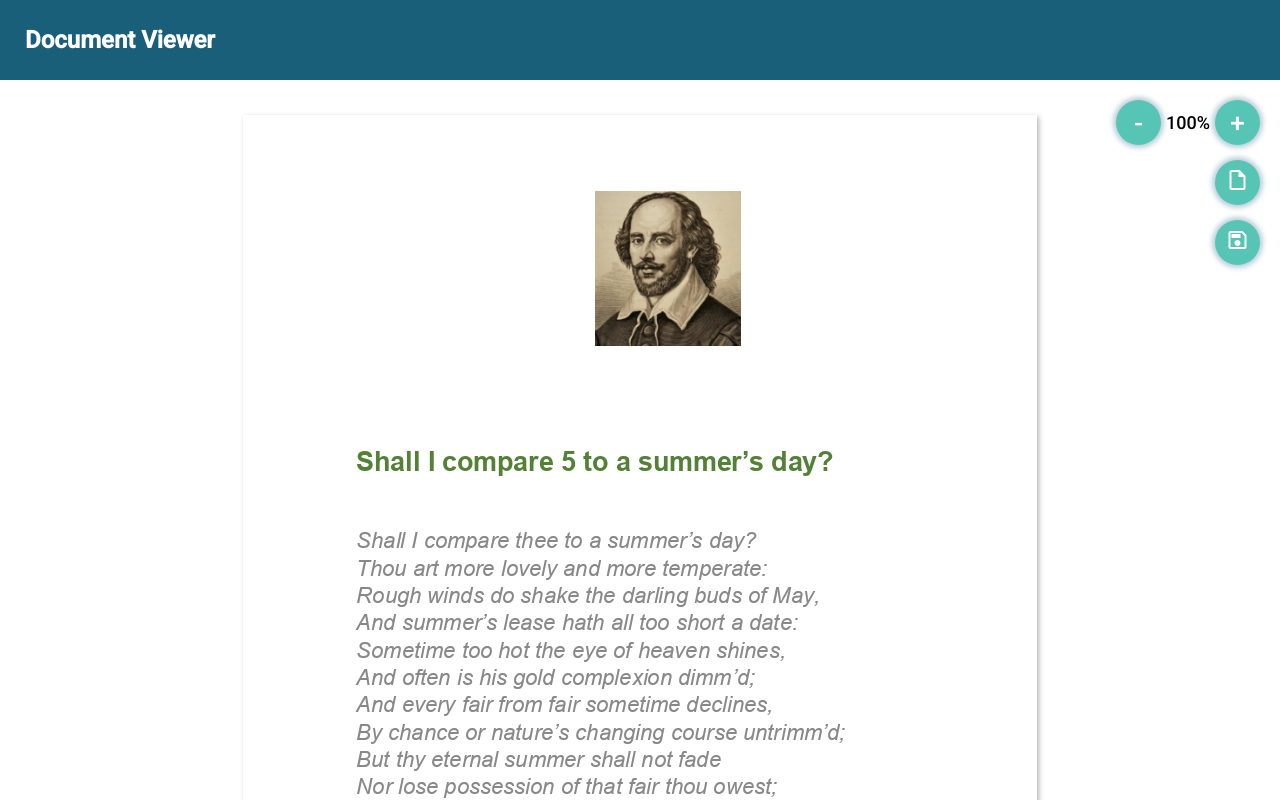
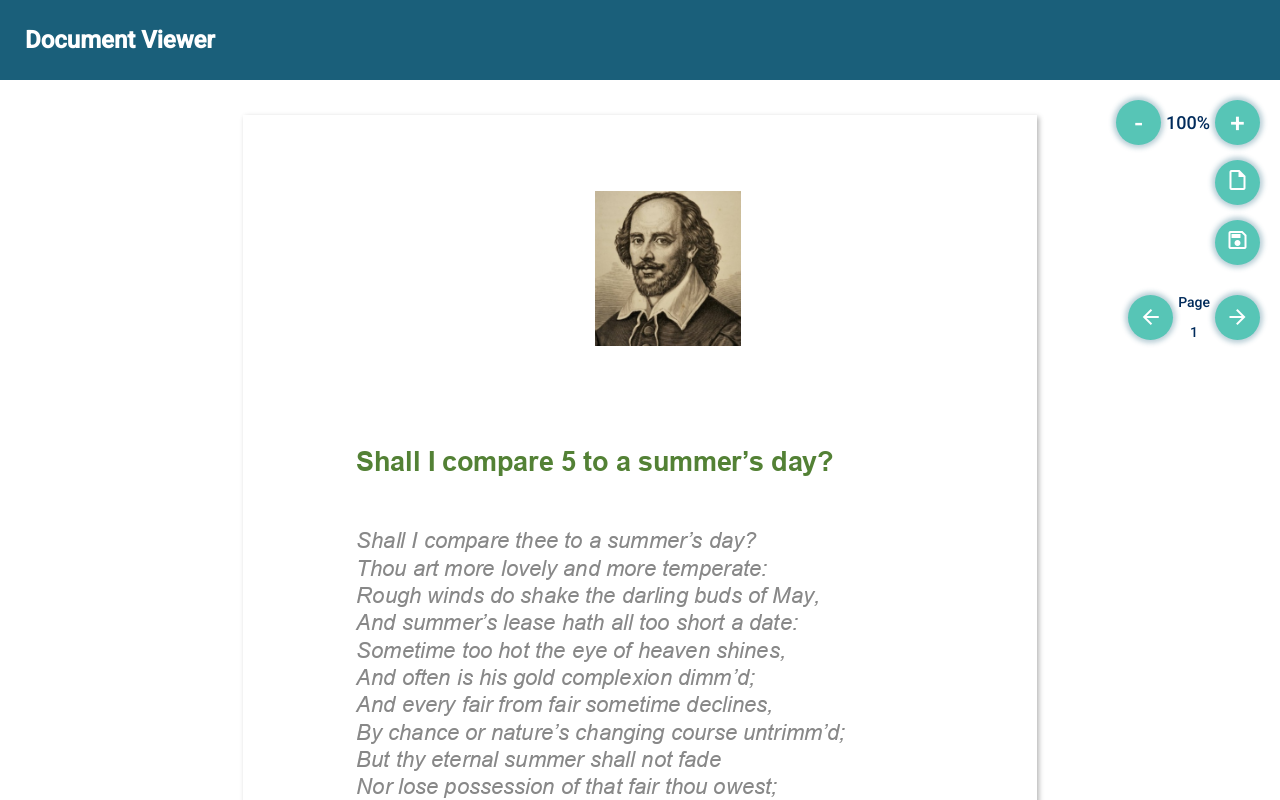
Before and after one commit to luisvega1/document-viewer-test, an Angular app: page / in a window 1280 px wide. Shown: the top 800 px of the page. Built offline with nearby package versions, Linux system fonts and the light colour scheme.

Commit message:
:bug: fix edit annotation when has image and only edit text

```diff
--- a/src/app/app.component.html
+++ b/src/app/app.component.html
@@ -18,9 +18,20 @@
         <span class="material-symbols-outlined"> save </span>
       </button>
     </div>
+    <div class="pagination">
+      <button (click)="prev_page()">
+        <span class="material-symbols-outlined"> arrow_back </span>
+      </button>
+      <div class="page-count">
+        <p>Page</p>
+        <p>{{ c_page_num }}</p>
+      </div>
+      <button (click)="next_page()">
+        <span class="material-symbols-outlined"> arrow_forward </span>
+      </button>
+    </div>
   </div>
   <app-page-component
-    dra
     [ngStyle]="{ zoom: zoom + '%' }"
     [page]="file[c_page_num - 1]"
   ></app-page-component>
--- a/src/app/app.component.scss
+++ b/src/app/app.component.scss
@@ -25,6 +25,7 @@
         font-size: 18px;
         font-weight: 500;
         margin: 0px 5px;
+        color: #002b5b;
       }
       button[class*="zoom-"] {
         box-shadow: 0px 0px 5px 3px rgba(26, 95, 122, 0.3);
@@ -42,7 +43,8 @@
       }
     }
     .add-annotation,
-    .save {
+    .save,
+    .pagination {
       margin-top: 15px;
       button {
         box-shadow: 0px 0px 5px 3px rgba(26, 95, 122, 0.3);
@@ -55,8 +57,25 @@
         border-radius: 50%;
         background: #57c5b6;
         color: #fff;
-        font-size: 26px;
+        font-size: 26px !important;
+        font-weight: 500 !important;
+      }
+    }
+    .pagination {
+      display: flex;
+      flex-direction: row;
+      align-items: center;
+      .page-count {
+        text-align: center;
         font-weight: 500;
+        color: #002b5b;
+        margin: 0 5px;
+      }
+      button {
+        display: flex;
+        flex-direction: row;
+        justify-content: center;
+        align-items: center;
       }
     }
   }
--- a/src/app/app.component.ts
+++ b/src/app/app.component.ts
@@ -28,7 +28,6 @@ export class AppComponent implements AfterViewInit, OnInit {
   }
 
   ngAfterViewInit(): void {
-    this.set_annotations();
   }
 
   //GET FILE DATA FROM API
@@ -58,11 +57,14 @@ export class AppComponent implements AfterViewInit, OnInit {
     if (this.zoom > 10) this.zoom -= 10;
   }
 
+  //EVENT THAT TRIGGERS WHEN DRAG ELEMENT STARTS
   drag_start(e: any) {
+    console.log(this.annotations);
     this.drag_start_pos_y = e.layerY;
     this.drag_start_pos_x = e.layerX;
   }
 
+  //EVENT THAT TRIGGERS WHEN DRAG ELEMENT ENDS
   drag_stop(e: any, annotation_id: string) {
     let { pageX, pageY } = e;
     let el: any = this.document.getElementById(`${annotation_id}`);
@@ -76,6 +78,7 @@ export class AppComponent implements AfterViewInit, OnInit {
     }
   }
 
+  //TO CREATE A NEW ANNOTATION
   add_annotation(): void {
     const annotation = {
       id: crypto.randomUUID(),
@@ -86,7 +89,8 @@ export class AppComponent implements AfterViewInit, OnInit {
       color: '#FFFF00',
       opacity: 1,
       width: 200,
-      height: 'auto'
+      height: 'auto',
+      image: ''
     }
     this.annotations.push(annotation);
   }
@@ -113,20 +117,11 @@ export class AppComponent implements AfterViewInit, OnInit {
   }
 
   save_annotation_edit(annotation: any): void {
-    this.annotations.forEach((a: any) => {
-      if (a.id === annotation.id) {
-        a = annotation;
-        return;
-      }
-    });
-  }
-
-  resize_event(event: any) {
-    console.log(event);
+    const annotationIndex = this.annotations.findIndex((a: any) => a.id === annotation.id);
+    this.annotations[annotationIndex] = annotation;
   }
 
   update_annotation(annotation: any): void {
-    console.log(annotation);
     //GETS NEW ANNOTATION WITH UPDATED VALUES AND SETS NEW VALUES
     const annotation_index = this.annotations.findIndex((a: any) => a.id === annotation.id);
     this.annotations[annotation_index] = annotation;
--- a/src/app/components/annotation-component/annotation-component.component.ts
+++ b/src/app/components/annotation-component/annotation-component.component.ts
@@ -29,15 +29,17 @@ export class AnnotationComponentComponent implements OnInit {
 
   enter_edit_mode(): void {
     this.edit_mode = !this.edit_mode;
-    this.annotationForm.controls['content'].setValue(this.annotation.content);
+    const { content, image } = this.annotation;
+    this.annotationForm.setValue({ content, image });
   }
 
   save_edit(): void {
     const { content, image } = this.annotationForm.value;
+
     this.annotation = {
       ...this.annotation,
       content,
-      image: this.image_preview
+      image: this.image_preview ? this.image_preview : image
     }
     this.edit_mode = !this.edit_mode;
     this.image_preview = '';
```
